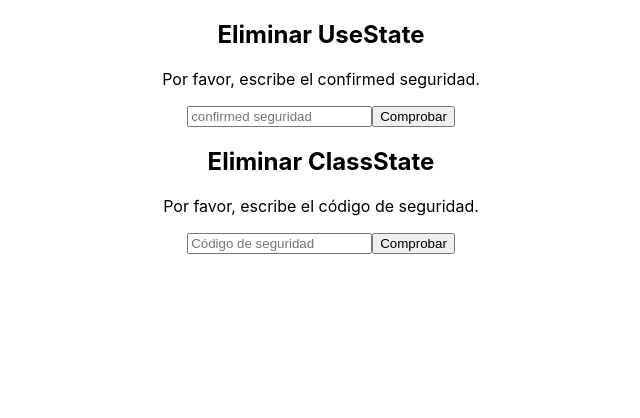
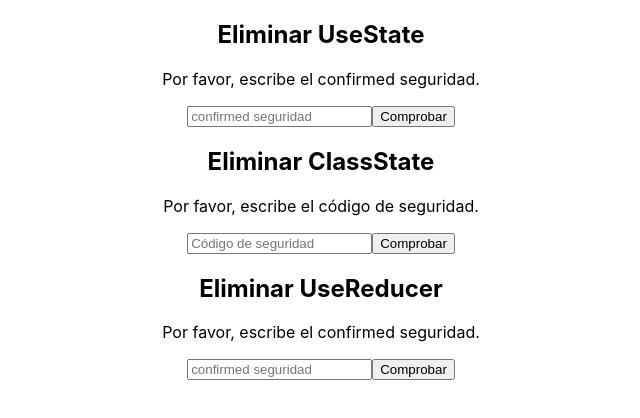
Before and after one commit to Momfus/coursePlatzi-securityCodes-states, a React (Create React App) app: page / in a window 1280 px wide. Shown: the top 418 px of the page, without its empty margins (319-959 px from the left). Built offline with nearby package versions, Linux system fonts and the light colour scheme.

Commit message:
Adding useReducer example

```diff
--- a/src/App.js
+++ b/src/App.js
@@ -1,5 +1,6 @@
 import { UseState } from "./UseState.js";
 import { ClassState } from "./ClassState.js";
+import { UseReducer } from "./UseReducer.js";
 import "./App.css";
 
 function App() {
@@ -7,6 +8,7 @@ function App() {
     <div className="App">
       <UseState name="UseState" />
       <ClassState name="ClassState" />
+      <UseReducer name="UseReducer" />
     </div>
   );
 }
--- /dev/null
+++ b/src/UseReducer.js
@@ -0,0 +1,157 @@
+import React from "react";
+
+const SECURITY_CODE = "paradigma";
+
+// Aca se hará sin usar React.Component
+function UseReducer({ name }) {
+  const [state, dispatch] = React.useReducer(reducer, initialState); // en vez de setState se usa con reducer por convencion el dispatch
+
+  // Recordar: gracias a virtual Dom, react solo renderiza los casos que haya cambiado el estado (no todo)
+  React.useEffect(() => {
+    if (state.loading) {
+      setTimeout(() => {
+        if (state.value === SECURITY_CODE) {
+          dispatch({
+            type: "CONFIRM",
+          });
+        } else {
+          dispatch({
+            type: "ERROR",
+          });
+        }
+      }, 2000);
+    }
+  }, [state.loading]);
+
+  if (!state.deleted && !state.confirmed) {
+    return (
+      <div>
+        <h2>Eliminar {name}</h2>
+        <p>Por favor, escribe el confirmed seguridad.</p>
+
+        {state.error && !state.loading && <p>Error: El código es incorrecto</p>}
+        {state.loading && <p>Cargando...</p>}
+
+        <input
+          placeholder="confirmed seguridad"
+          value={state.value}
+          onChange={(event) => {
+            dispatch({ type: "WRITE", payload: event.target.value });
+          }}
+        />
+        <button
+          onClick={() => {
+            dispatch({
+              type: "CHECK",
+            });
+          }}
+        >
+          Comprobar
+        </button>
+      </div>
+    );
+  } else if (!!state.confirmed && !state.deleted) {
+    return (
+      <React.Fragment>
+        <h2>Eliminar {name}</h2>
+        <p>Pedimos confirmación ¿Estás seguro?</p>
+        <button
+          onClick={() => {
+            dispatch({
+              type: "DELETE",
+            });
+          }}
+        >
+          Si, eliminar
+        </button>
+        <button
+          onClick={() => {
+            dispatch({
+              type: "RESET",
+            });
+          }}
+        >
+          No, me arrepentí
+        </button>
+      </React.Fragment>
+    );
+  } else {
+    return (
+      <React.Fragment>
+        <h2>Eliminar {name}</h2>
+        <p>Eliminado con éxito</p>
+        <button
+          onClick={() => {
+            dispatch({
+              type: "RESET",
+            });
+          }}
+        >
+          Resetear, voler atrás
+        </button>
+      </React.Fragment>
+    );
+  }
+}
+
+const initialState = {
+  value: "",
+  error: false,
+  loading: false,
+  deleted: false,
+  confirmed: false,
+};
+
+// Reducer con object
+const reducerObject = (state, payload) => ({
+  ERROR: { ...state, error: true, loading: false },
+  CHECK: { ...state, loading: true },
+  CONFIRM: { ...state, error: false, loading: false, confirmed: true },
+  DELETE: { ...state, deleted: true },
+  RESET: { ...initialState },
+  WRITE: { ...state, value: payload },
+});
+
+const reducer = (state, action) => {
+  if (reducerObject(state)[action.type]) {
+    return reducerObject(state, action.payload)[action.type];
+  } else {
+    return {
+      ...state, // En caso que se envie un elemento que no tenga, se envia el mismo que se envio
+    };
+  }
+};
+
+export { UseReducer };
+
+// Hay tres formas de crear un reducer: (el reducerObject es el que se usa finalmente arriba)
+
+// la base
+// const reducer = (state, action) => {};
+
+// Con condicionales if
+// const reducerIf = (state, action) => {
+//    if (action.type === "ERROR") {
+//      return { ...state, error: true, loading: false };
+//    } else if (action.type === "CHECK") {
+//      return { ...state, loading: true };
+//    } else {
+//      return {
+//        ...initialState,
+//      };
+//    }
+//  };
+
+//  // Con condicional swithc --> la mas popular
+//  const reducerSwitch = (state, action) => {
+//    switch (action.type) {
+//      case "ERROR":
+//        return { ...state, error: true, loading: false };
+//      case "CHECK":
+//        return { ...state, loading: true };
+//      default:
+//        return {
+//          ...initialState, // Estado inicial en caso contrario
+//        };
+//    }
+//  };
```
